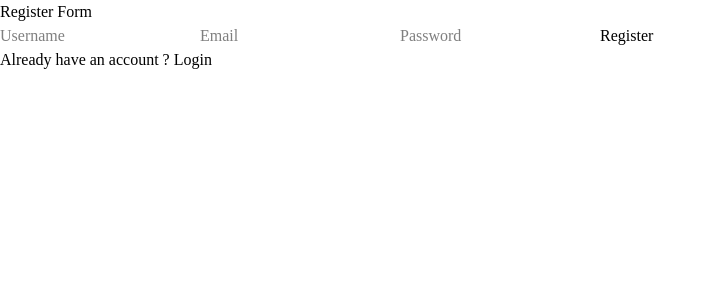
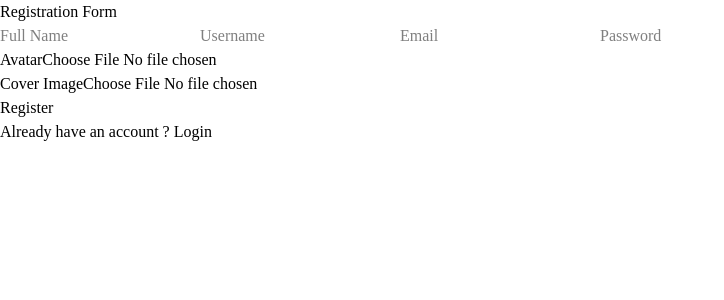
Before and after one commit to k-gajjar-365/ViewTube, a React (Vite) app in the folder frontend/: page /register in a window 1280 px wide. Shown: the top 300 px of the page, without its empty margins (0-724 px from the left). Built offline with nearby package versions, Linux system fonts and the light colour scheme.

Commit message:
feat: add handle submit to handle registeration of a user; redirect user to login page after 1 second.

```diff
--- a/frontend/src/Components/Auth/Register.jsx
+++ b/frontend/src/Components/Auth/Register.jsx
@@ -1,36 +1,206 @@
-import React, {useEffect, useState} from 'react'
-import { Link } from 'react-router-dom'
+import axios from "axios";
+import React, { useEffect, useState } from "react";
+import { Link, useNavigate } from "react-router-dom";
+import { toast } from "sonner";
 
 const Register = () => {
+  const [user, setUser] = useState({
+    fullName: "",
+    username: "",
+    email: "",
+    password: "",
+    avatar: null,
+    coverImage: null,
+  });
 
-    const [user, setUser] = useState({ email: "", username: "", password: ""})
-    const [buttonDisabled, setButtonDisabled] = useState(true)
-    const [loading, setLoading] = useState(false)
+  const [buttonDisabled, setButtonDisabled] = useState(true);
+  const [loading, setLoading] = useState(false);
+  const navigation = useNavigate();
 
-    useEffect(() => {
-        if(user.email.length === 0 || user.username.length === 0 || user.password.length === 0) {
-            setButtonDisabled(true)
-        } else {
-            setButtonDisabled(false)
-        }
-    }, [user])
+  useEffect(() => {
+    if (
+      user.fullName.length === 0 ||
+      user.username.length === 0 ||
+      user.email.length === 0 ||
+      user.password.length === 0 ||
+      !user.avatar
+    ) {
+      setButtonDisabled(true);
+    } else {
+      setButtonDisabled(false);
+    }
+  }, [user]);
 
+ const handleSubmit = async (e) => {
+  e.preventDefault();
+
+  const toastId = toast.loading("Registering user...");
+
+  try {
+    setLoading(true);
+    setButtonDisabled(true);
+
+    const formData = new FormData();
+
+    formData.append("fullName", user.fullName);
+    formData.append("username", user.username);
+    formData.append("email", user.email);
+    formData.append("password", user.password);
+    formData.append("avatar", user.avatar);
+    formData.append("coverImage", user.coverImage);
+
+    const response = await axios.post(
+      "/api/v1/users/register",
+      formData,
+      {
+        headers: {
+          "Content-Type": "multipart/form-data",
+        },
+      }
+    );
+
+    toast.success(response.data.message, { id: toastId });
+
+    setLoading(false);
+
+    setTimeout(() => {
+      navigation("/login", { replace: true });
+    }, 1000);
+
+  } catch (error) {
+    setButtonDisabled(false);
+    setLoading(false);
+
+    toast.error(
+      error.response?.data?.message || "Registration failed",
+      { id: toastId }
+    );
+  }
+};
 
 
   return (
-    <div className='flex items-center h-screen justify-center'>
-        <div className='text-center p-8 rounded-xl bg-[#151515] shadow-2xl shadow-black md:w-120 lg:w-180'>
-            <h1 className='font-extrabold text-4xl mb-8'>Register Form</h1>
-            <form className='flex flex-col font-mono p-5 gap-10 mb-2'>
-                <input onChange={(e) => setUser({...user, username: e.target.value})} value={user.username} type="text" className='shadow-md outline-none shadow-black p-3  rounded-lg ' placeholder='Username' />
-                <input onChange={(e) => setUser({...user, email: e.target.value})} value={user.email} type="email" className='shadow-md outline-none shadow-black p-3  rounded-lg ' placeholder='Email' />
-                <input onChange={(e) => setUser({...user, password: e.target.value})} value={user.password} type="password" className='shadow-md outline-none shadow-black p-3  rounded-lg ' placeholder='Password' />
-                <button disabled={buttonDisabled} className={`${buttonDisabled ? "bg-gray-600 hover:cursor-not-allowed" : "bg-[#ae7aff] hover:bg-[#9f65fd]"} p-3 rounded-lg cursor-pointer transition-all duration-300 shadow-xl shadow-black `}>{loading ? "Loading..." : "Register"}</button>
-            </form>
-            <span>Already have an account ? <Link to={"/login"} className='text-indigo-600 hover:underline'>Login</Link></span>
-        </div>
+    <div className="flex items-center h-screen justify-center px-4">
+      <div className="text-center p-8 rounded-xl bg-[#151515] shadow-2xl shadow-black w-full max-w-3xl">
+        <h1 className="font-extrabold text-4xl mb-8">
+          Registration Form
+        </h1>
+
+        <form className="font-mono p-5 mb-2">
+
+          {/* Grid Layout */}
+          <div className="grid grid-cols-1 md:grid-cols-2 gap-6">
+
+            {/* Full Name */}
+            <input
+              type="text"
+              placeholder="Full Name"
+              value={user.fullName}
+              onChange={(e) =>
+                setUser({ ...user, fullName: e.target.value })
+              }
+              className="shadow-md outline-none shadow-black p-3 rounded-lg"
+            />
+
+            {/* Username */}
+            <input
+              type="text"
+              placeholder="Username"
+              value={user.username}
+              onChange={(e) =>
+                setUser({ ...user, username: e.target.value })
+              }
+              className="shadow-md outline-none shadow-black p-3 rounded-lg"
+            />
+
+            {/* Email */}
+            <input
+              type="email"
+              placeholder="Email"
+              value={user.email}
+              onChange={(e) =>
+                setUser({ ...user, email: e.target.value })
+              }
+              className="shadow-md outline-none shadow-black p-3 rounded-lg"
+            />
+
+            {/* Password */}
+            <input
+              type="password"
+              placeholder="Password"
+              value={user.password}
+              onChange={(e) =>
+                setUser({ ...user, password: e.target.value })
+              }
+              className="shadow-md outline-none shadow-black p-3 rounded-lg"
+            />
+
+            {/* Avatar */}
+            <div className="flex flex-col gap-2 text-left">
+              <label className="text-sm text-zinc-400">
+                Avatar
+              </label>
+              <input
+                type="file"
+                accept="image/*"
+                name="avatar"
+                onChange={(e) =>
+                  setUser({
+                    ...user,
+                    avatar: e.target.files[0],
+                  })
+                }
+                className="shadow-md outline-none cursor-pointer shadow-black p-2 rounded-lg text-sm"
+              />
+            </div>
+
+            {/* Cover Image */}
+            <div className="flex flex-col gap-2 text-left">
+              <label className="text-sm text-zinc-400">
+                Cover Image
+              </label>
+              <input
+                type="file"
+                name="coverImage"
+                accept="image/*"
+                onChange={(e) =>
+                  setUser({
+                    ...user,
+                    coverImage: e.target.files[0],
+                  })
+                }
+                className="shadow-md outline-none cursor-pointer shadow-black p-2 rounded-lg text-sm"
+              />
+            </div>
+
+          </div>
+
+          {/* Register Button */}
+          <button
+            disabled={buttonDisabled}
+            onClick={handleSubmit}
+            className={`${
+              buttonDisabled
+                ? "bg-gray-600 hover:cursor-not-allowed"
+                : "bg-[#ae7aff] hover:bg-[#9f65fd]"
+            } p-3 rounded-lg cursor-pointer transition-all duration-300 shadow-xl shadow-black w-full mt-8`}
+          >
+            {loading ? "Loading..." : "Register"}
+          </button>
+        </form>
+
+        <span>
+          Already have an account ?{" "}
+          <Link
+            to={"/login"}
+            className="text-indigo-600 hover:underline"
+          >
+            Login
+          </Link>
+        </span>
+      </div>
     </div>
-  )
-}
+  );
+};
 
-export default Register
+export default Register;
```
